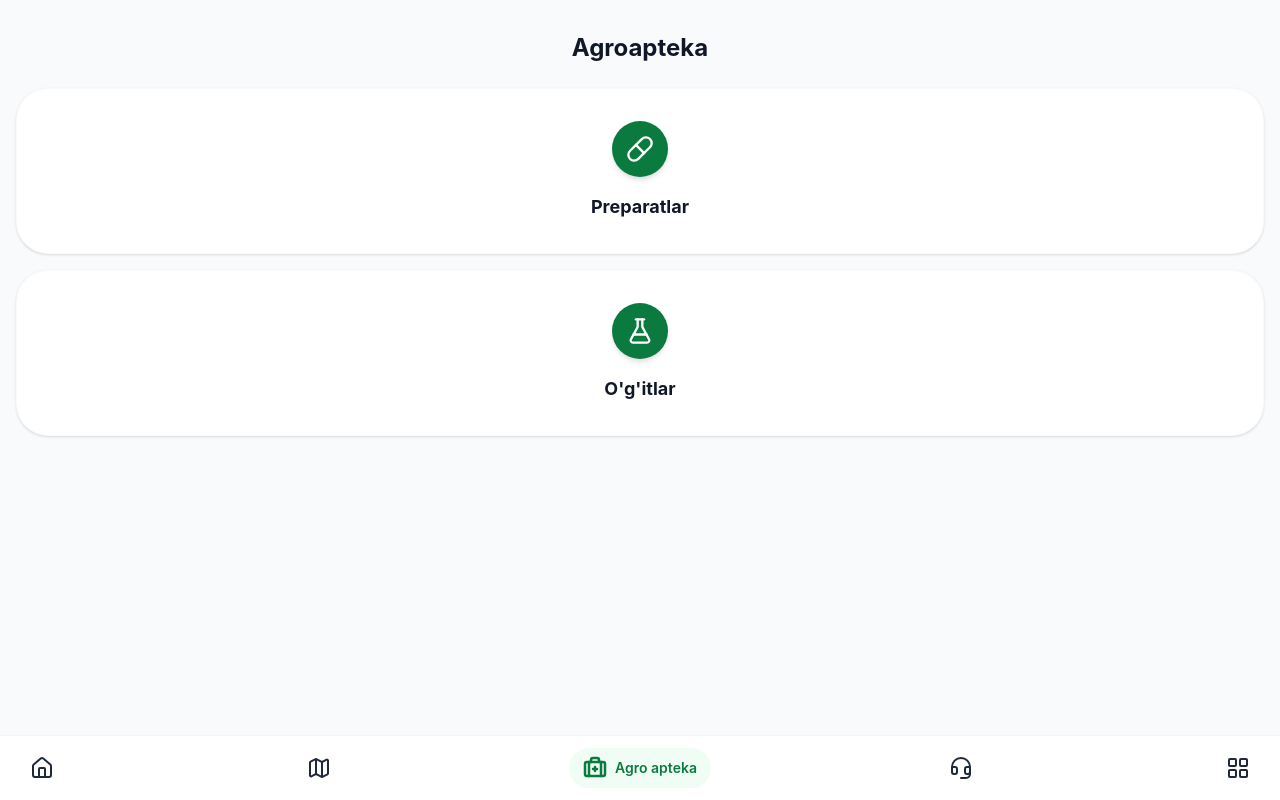
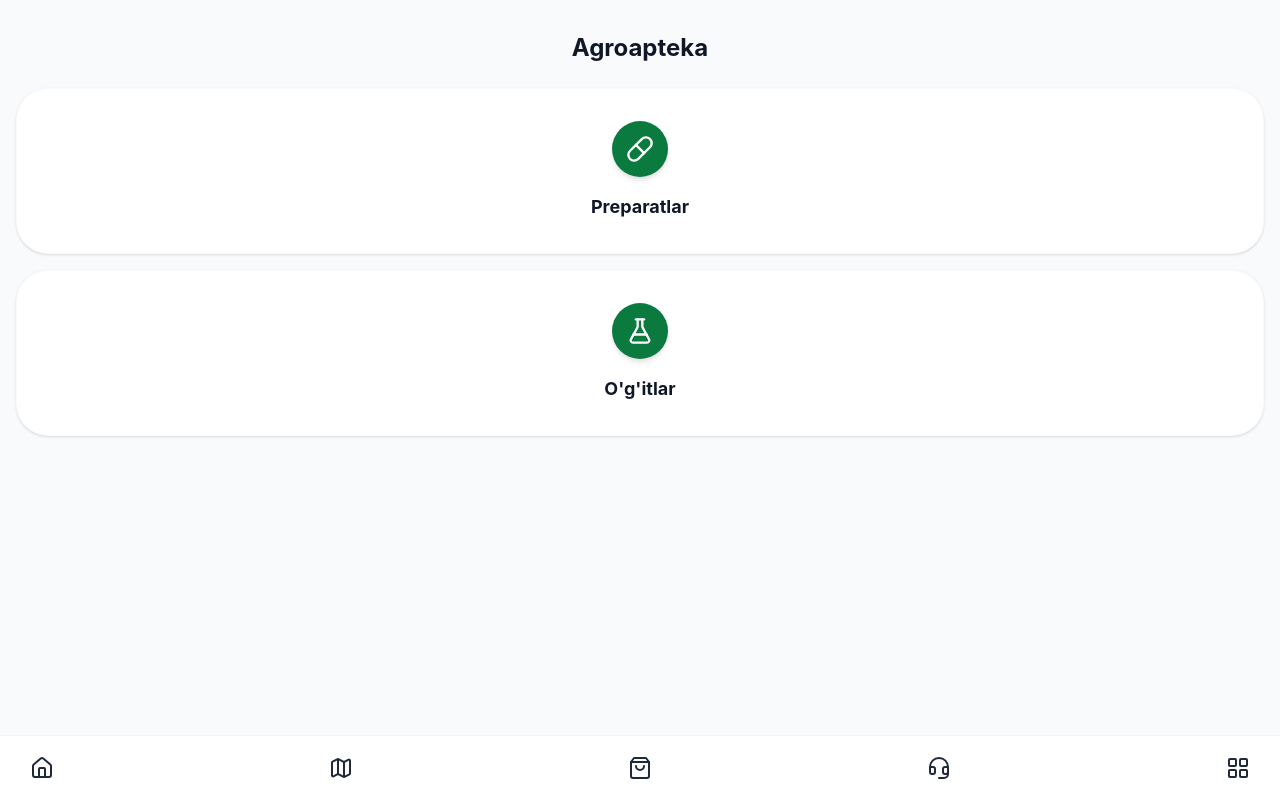
Before and after one commit to mddd18/FERDO_, a React (Vite) app: page /agro-apteka in a window 1280 px wide. Built offline with nearby package versions, Linux system fonts and the light colour scheme.

Commit message:
Update Navigation.tsx

```diff
--- a/src/app/components/Navigation.tsx
+++ b/src/app/components/Navigation.tsx
@@ -1,18 +1,17 @@
 import { NavLink } from 'react-router';
-import { Home, Map, BriefcaseMedical, Headset, LayoutGrid } from 'lucide-react';
+import { Home, Map, ShoppingBag, Headset, LayoutGrid } from 'lucide-react';
 
 export function Navigation() {
   const navItems = [
     { to: '/', icon: Home, label: 'Asosiy' },
     { to: '/maydon', icon: Map, label: 'Maydon' },
-    { to: '/agro-apteka', icon: BriefcaseMedical, label: 'Agro apteka' },
-    { to: '/ai-yordamchi', icon: Headset, label: 'AI yordamchi' }, // Shu yer o'zgardi
+    { to: '/savdo', icon: ShoppingBag, label: 'Savdo' }, // <-- Agro apteka o'rniga Savdo
+    { to: '/ai-yordamchi', icon: Headset, label: 'AI yordamchi' },
     { to: '/boshqa', icon: LayoutGrid, label: 'Boshqa' },
   ];
 
   return (
     <>
-      {/* Bottom Navigation */}
       <nav className="fixed bottom-0 left-0 right-0 bg-white border-t border-gray-100 z-50 pb-safe">
         <div className="flex justify-between items-center px-4 py-3">
           {navItems.map((item) => (
```
